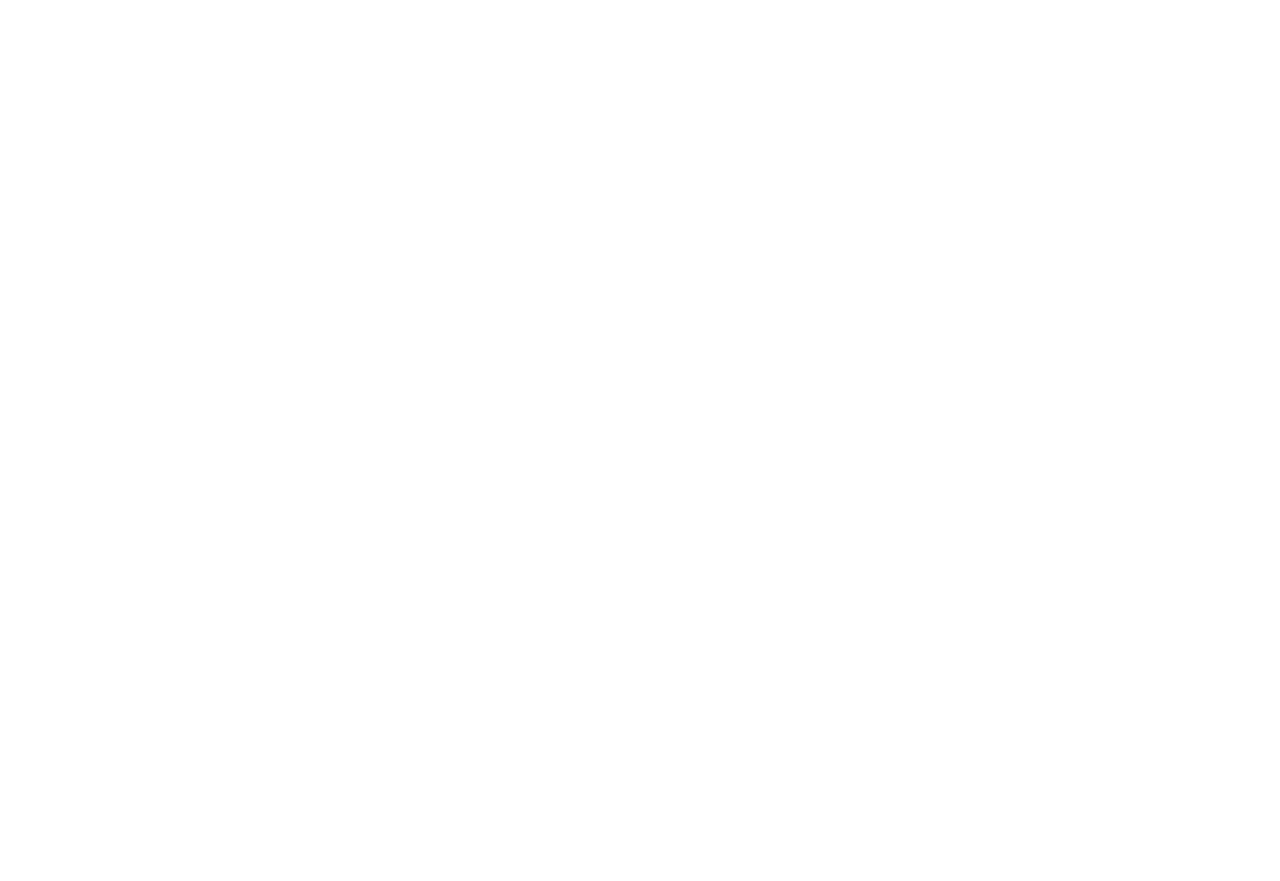
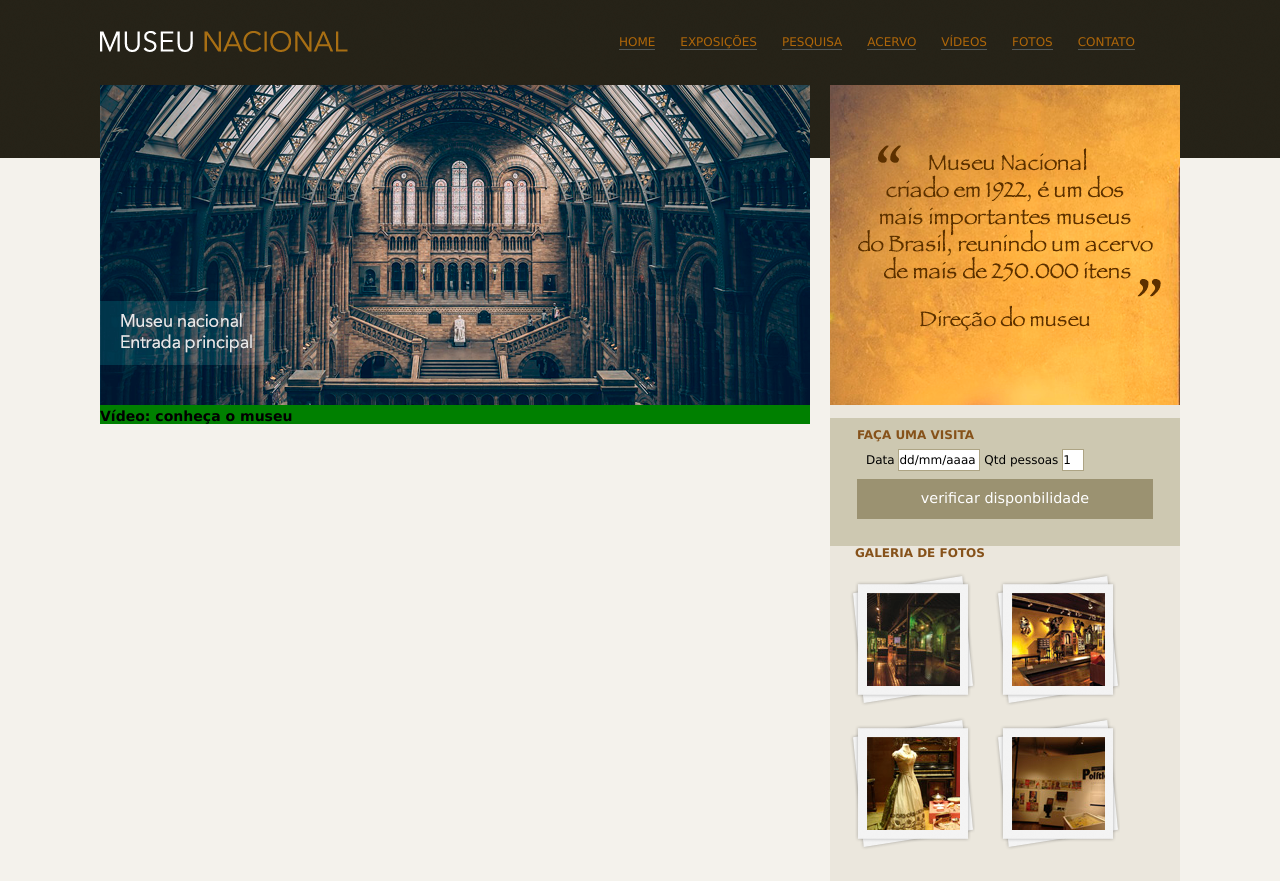
Before and after one commit to victorrootgtr/museu-nacional, a plain HTML site: page index.html in a window 1280 px wide. Before the commit the page ends 800 px from the top, so only its background shows below. Drawn offline with Linux system fonts and the light colour scheme.

Commit message:
Conteudo

```diff
--- a/index.html
+++ b/index.html
@@ -1,11 +1,105 @@
 <!DOCTYPE html>
 <html lang="en">
+
 <head>
-    <meta charset="UTF-8">
-    <meta name="viewport" content="width=device-width, initial-scale=1.0">
+    <meta charset="UTF-8" />
+    <meta name="viewport" content="width=device-width, initial-scale=1.0" />
     <title>Museu Nacional</title>
+    <link rel="stylesheet" href="style.css" />
+    <link rel="stylesheet" href="normalize.css" />
+
+    <!--[if lt IE 9]>
+      <script src="https://cdnjs.cloudflare.com/ajax/libs/html5shiv/3.7.3/html5shiv-printshiv.min.js"></script>
+    <![endif]-->
 </head>
+
 <body>
+    <div id="container"> <!--Inicio container---->
+
+        <header> <!--Inicio header---->
+            <div id="logo">
+                <h1><a href="">Museu Nacional</a></h1>
+            </div>
+
+            <nav> <!--Inicio Barra de Navegação----->
+                <ul>
+                    <li><a href="">Home</a></li>
+                    <li><a href="">Exposições</a></li>
+                    <li><a href="">Pesquisa</a></li>
+                    <li><a href="">Acervo</a></li>
+                    <li><a href="">Vídeos</a></li>
+                    <li><a href="">Fotos</a></li>
+                    <li><a href="">Contato</a></li>
+                </ul>
+            </nav> <!--Fim Barra de Navegação----->
+
+        </header> <!--Fim header---->
+
+        <div id="principal"> <!--Inicio Principal---->
+
+            <div id="conteudo"> <!--Inicio Conteúdo----->
+                <section id="capa">
+                    <img src="img/museu.png" alt="">
+                </section>
+
+                <section id="postagens">
+                    <article id="video">
+                        <h3>Vídeo: conheça o museu</h3>
+
+                    </article>
+
+                </section>
+
+            </div><!--Fim Conteúdo----->
+
+            <aside> <!--Inicio Aside---->
+                <section id="depoimento">
+                    <img src="img/depoimento.png" alt="">
+                </section>
+
+                <section id="visita"> <!--Inicio Visita----->
+                    <h4>Faça uma visita</h4>
+                    <form action="">
+                        <fieldset>
+                            <legend>Selecione uma data</legend>
+
+                            <label for="">Data</label>
+                            <input class="campo" type="text" id="data"
+                            value="dd/mm/aaaa">
+
+                            <label for="">Qtd pessoas</label>
+                            <input class="campo" style="width: 20px;" type="text" id="data"
+                            value="1">
+                        </fieldset>
+
+                        <input class="botao" type="submit" value="verificar disponbilidade">
+                    </form>
+                </section> <!--Fim Visita----->
+
+                <section id="galeria"> <!--Inicio Galeria----->
+                    <h4>Galeria de fotos</h4>
+                    <a href="">
+                        <img src="img/imagem1.jpg" alt="" height="93" width="93">
+                    </a>
+
+                    <a href="">
+                        <img src="img/imagem2.jpg" alt="" height="93" width="93">
+                    </a>
+
+                    <a href="">
+                        <img src="img/imagem3.jpg" alt="" height="93" width="93">
+                    </a>
+
+                    <a href="">
+                        <img src="img/imagem4.jpg" alt="" height="93" width="93">
+                    </a>
+                </section> <!--Fim Galeria----->
+
+            </aside> <!--Fim Aside----->
+
+        </div> <!--Fim Principal----->
+
+    </div> <!---Fim container---->
 
 </body>
 </html>
--- a/style.css
+++ b/style.css
@@ -0,0 +1,143 @@
+*{
+    padding: 0;
+    margin: 0;
+
+}
+
+/*----------Estrutura do site---------*/
+
+body{
+    background: #f4f2ec url(../img/fundo.png) repeat-x;
+    font: 12px "Lucida Grande","Lucida Sans Unicode", Arial, sans-serif;
+}
+
+#container{
+    width: 1080px;
+    margin: 0 auto;
+}
+
+/*----------Formatação Link---------*/
+
+a:link, a:active, a:visited{
+    color: #af670a;
+    text-decoration: none;
+}
+
+a:hover{
+    color: #227115;
+}
+
+/*----------Logo---------*/
+#logo h1{
+    float: left;
+}
+
+#logo a{
+    width: 248px;
+    height: 21px;
+    text-indent:-9999px;
+    display: block;
+    background: url(../img/logo.png) no-repeat;
+}
+
+header{
+    padding: 15px 0;
+    height: 55px;
+}
+
+nav ul{
+    list-style: none;
+    margin: 20px;
+    float: right;
+}
+
+nav ul li {
+    float: left;
+}
+
+nav ul li{
+    display: block;
+    margin-right: 25px;
+    padding-bottom: 3px;
+    text-transform: uppercase;
+}
+
+nav ul li a{
+    border-bottom: 1px solid #535858;
+}
+
+/*------Formatação Principal---------*/
+
+#conteudo{
+    width: 710px;
+    float: left;
+    background: green;
+}
+
+aside{
+    width: 350px;
+    float: right;
+    background: #ebe7dd;
+    padding-bottom: 30px;
+
+}
+
+section#visita{
+    background: #cdc8b1;
+    padding: 10px 27px 27px 27px;
+    margin-top: 10px;
+}
+
+section#galeria a{
+    display: block;
+    background: url(../img/fundo-foto.png) no-repeat;
+    float: left;
+    padding: 17px 15px 18px 15px;
+    margin: 10px 0 0 20px;
+}
+
+section#galeria img{
+    margin-left: 2px;
+    margin-top: 3px;
+}
+
+section#galeria h4{
+    padding-left: 25px;
+}
+
+h4{
+    color: #86521a;
+    text-transform: uppercase;
+    padding-bottom: 3px;
+    margin-bottom: 0;
+}
+
+/*------Formulários---------*/
+input{
+    height: 20px;
+    background: #fff;
+    border: none;
+    font-size: 1em;
+    width: 80px;
+}
+
+input.campo{
+    border: 1px solid #ada484;
+}
+
+input.botao{
+    background: #9b9271;
+    color: #fff;
+    width: 100%;
+    height: 40px;
+    font-size: 1.2em;
+}
+
+fieldset{
+    border: none;
+
+}
+
+fieldset legend{
+    display: none;
+}
```
Also changed, not shown: normalize.css (added), 1 other file.
